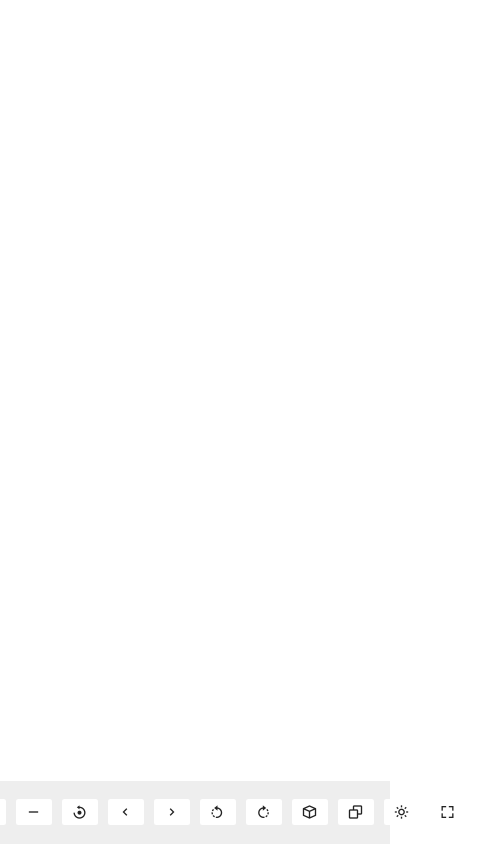
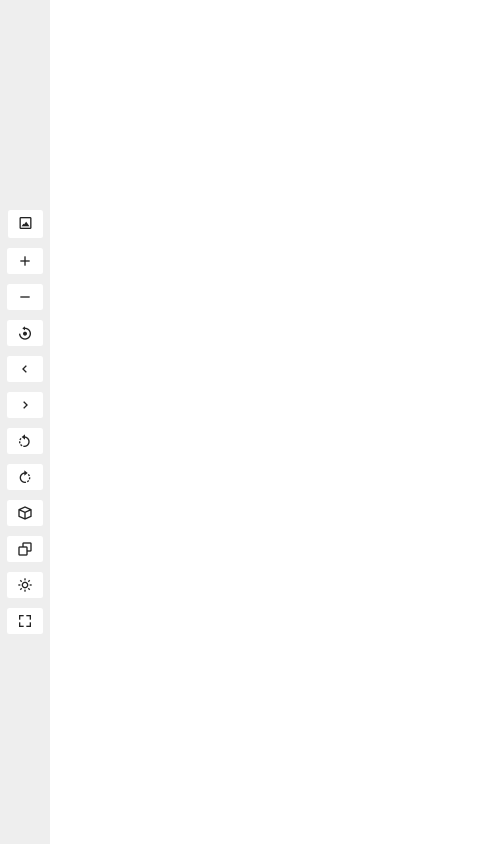
Before and after one commit to lullaby6/Sviewer, a plain HTML site: page index.html in a window 390 px wide. Shown: the whole page, 485 px wide, since content can reach past the window. Drawn offline with nearby package versions, Linux system fonts and the light colour scheme; some packages are replaced by stand-ins of ours; a script that the page names is missing.

Commit message:
responsive

```diff
--- a/assets/css/styles.css
+++ b/assets/css/styles.css
@@ -30,7 +30,9 @@ header {
 	background: var(--header);
 	gap: 10px;
 	z-index: 2;
-	position: relative;
+	position: fixed;
+	bottom: 0;
+	left: 0;
 }
 
 .button{
@@ -72,7 +74,7 @@ header {
 main {
 	background: var(--main);
 	width: 100%;
-	height: 92.5vh;
+	height: 93vh;
 	display: flex;
 	justify-content: center;
 	align-items: center;
@@ -144,3 +146,14 @@ main {
 .tooltip:hover span {
 	visibility: visible;
 }
+
+@media screen and (max-width: 600px){
+	header{
+		flex-direction: column;
+		height: 100%;
+		max-width: 50px;
+	}
+	main{
+		height: 100vh;
+	}
+}
```
